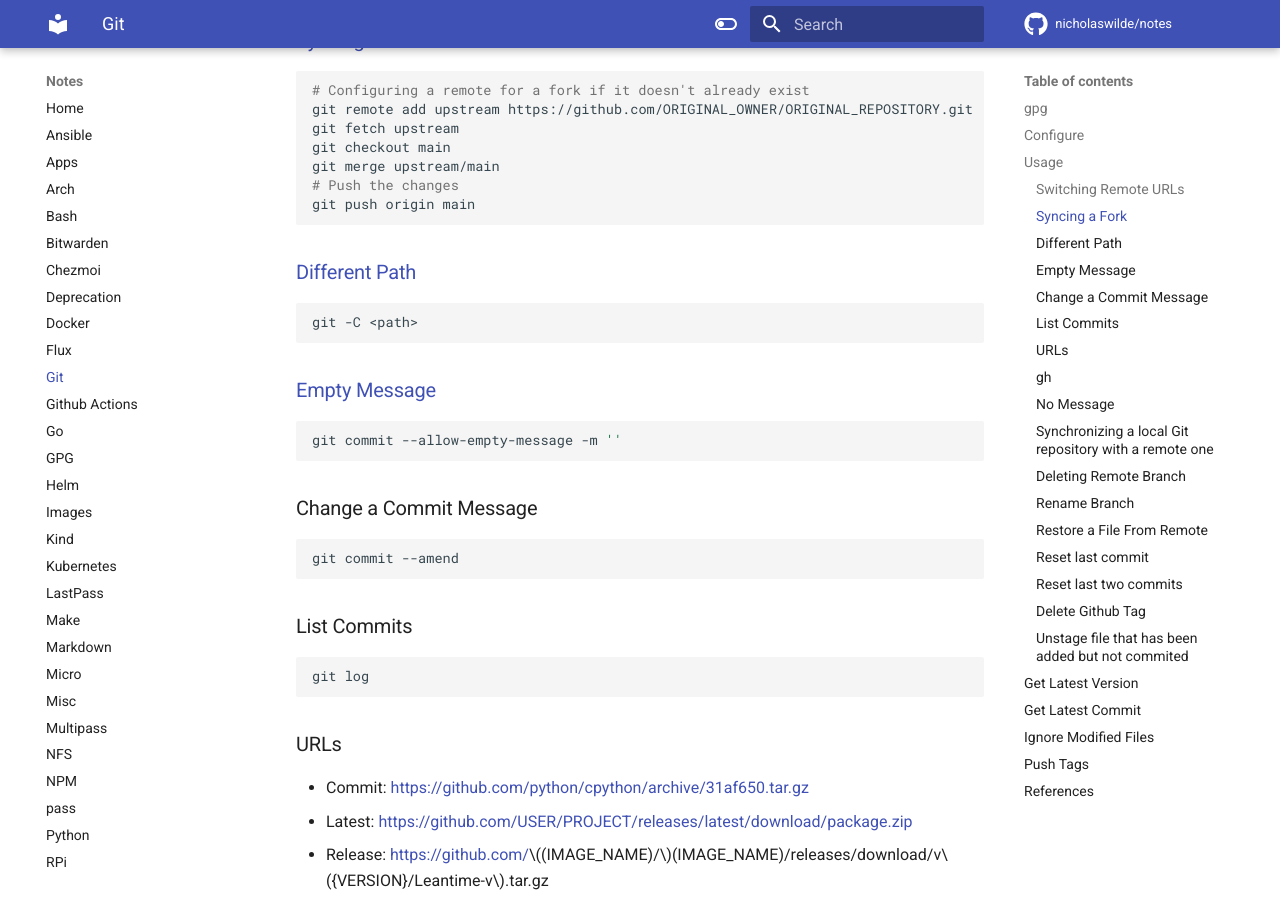
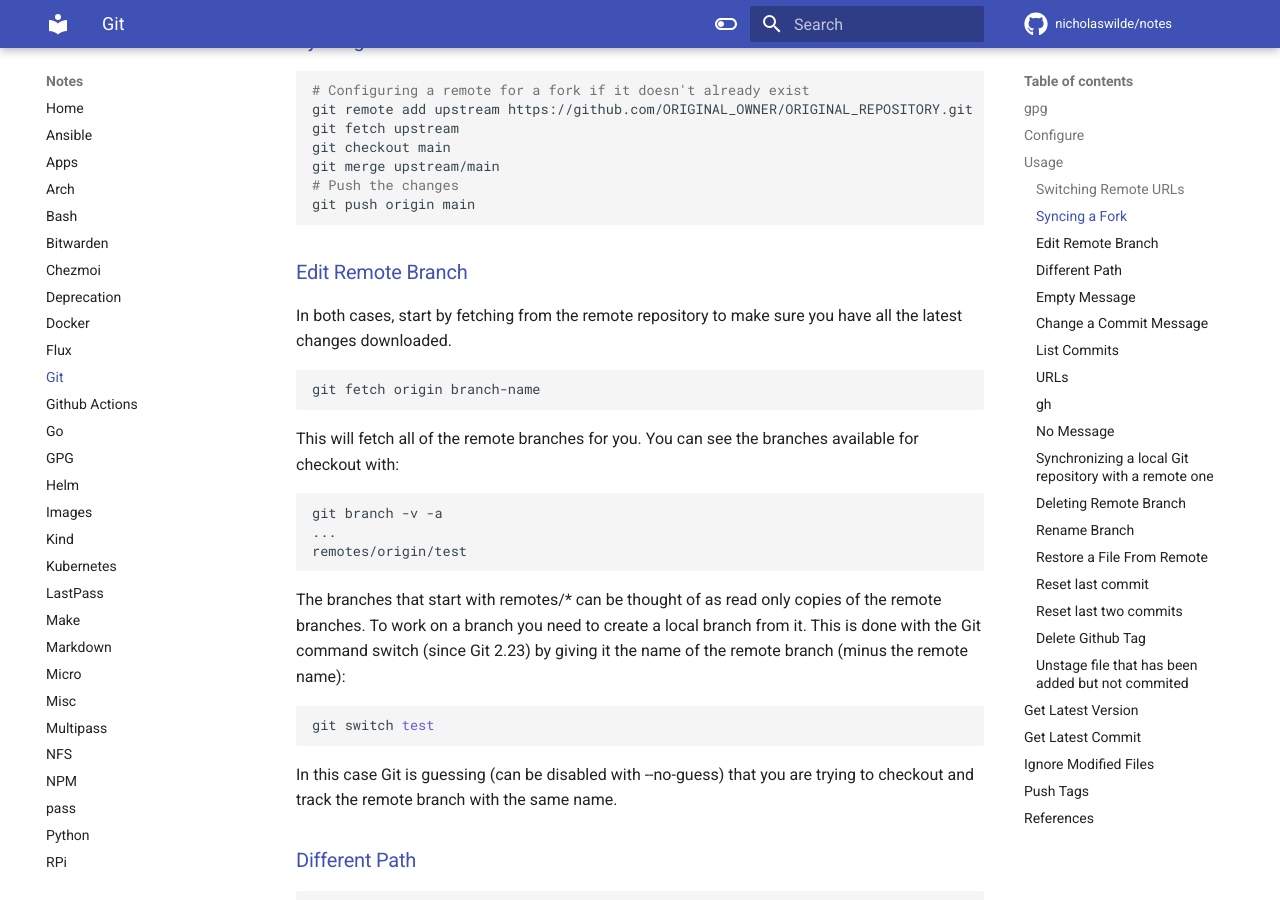
Before and after one commit to nicholaswilde/notes, an MkDocs documentation site: the page built from docs/git.md, in a window 1280 px wide and 900 px high, scrolled down 762 px. Built offline with MkDocs 1.6.1 and Material for MkDocs 9.7.7, drawn with Linux system fonts in a browser that asks for light colours; comment, search, counter and statistics services are not loaded.

Commit message:
Add edit remote branch
Signed-off-by: nιcнolaѕ wιlde <ncwilde43@gmail.com>

````diff
--- a/docs/git.md
+++ b/docs/git.md
@@ -39,6 +39,32 @@
 # Push the changes
 git push origin main
 ```
+
+### [Edit Remote Branch](https://stackoverflow.com/a/1783426/1061279)
+
+In both cases, start by fetching from the remote repository to make sure you have all the latest changes downloaded.
+
+```shell
+git fetch origin branch-name
+```
+
+This will fetch all of the remote branches for you. You can see the branches available for checkout with:
+
+```shell
+git branch -v -a
+...
+remotes/origin/test
+```
+
+The branches that start with remotes/* can be thought of as read only copies of the remote branches. To work on a
+branch you need to create a local branch from it. This is done with the Git command switch (since Git 2.23) by
+giving it the name of the remote branch (minus the remote name):
+
+```shell
+git switch test
+```
+
+In this case Git is guessing (can be disabled with --no-guess) that you are trying to checkout and track the remote branch with the same name.
 
 ### [Different Path](https://git-scm.com/docs/git#Documentation/git.txt--Cltpathgt)
 
````
